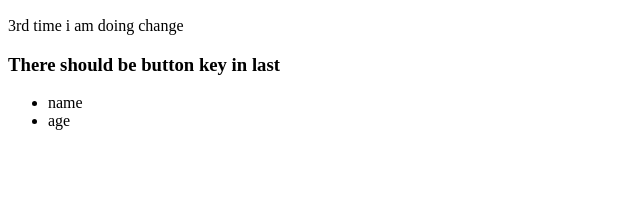
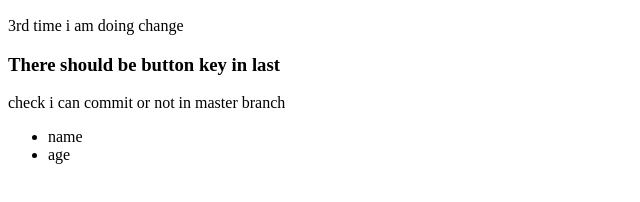
Before and after one commit to priyanshu886291kumar/learning-git, a plain HTML site: page index.html in a window 1280 px wide. Shown: the part 110-312 px from the top of the page, without its empty margins (0-640 px from the left). Drawn offline with Linux system fonts and the light colour scheme.

Commit message:
Update index.html
i am trying to change in html but master branch is protected by owner

```diff
--- a/index.html
+++ b/index.html
@@ -12,6 +12,7 @@
     <h2>hello everyone i am changing something </h2>
      <div>3rd time i am doing change </div>
      <h3> There should be button key in last</h3>
+     <div> check i can commit or not in master branch</div>
      <ul>
         <li>name</li>
         <li> age </li>
```
